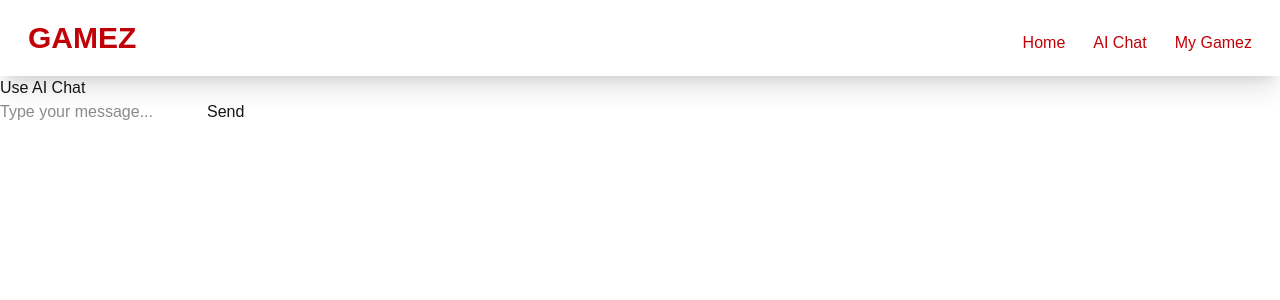
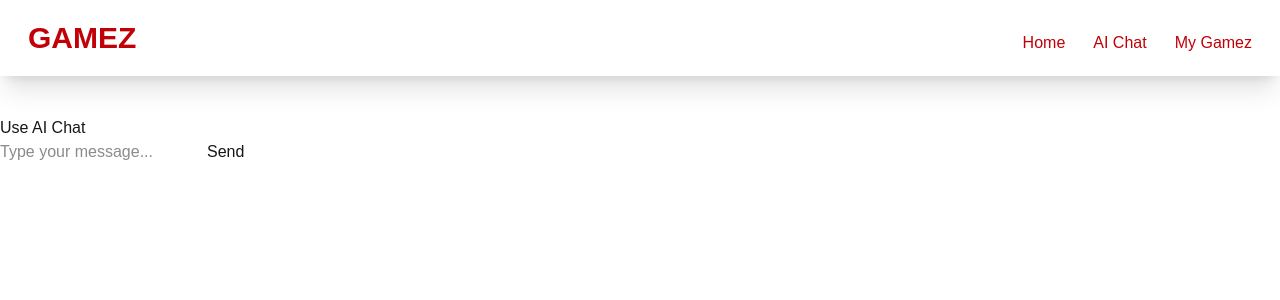
Before and after one commit to Mohamed-M/Gamez, a Next.js app: page /chat in a window 1280 px wide. Shown: the top 300 px of the page. Built offline with nearby package versions, Linux system fonts and the light colour scheme.

Commit message:
Add spinner color, container typo

```diff
--- a/app/globals.css
+++ b/app/globals.css
@@ -34,7 +34,7 @@ body {
 
 .spinner {
   border: 4px solid rgba(0, 0, 0, 0.1);
-  border-left-color: blue;
+  border-left-color: red;
   border-radius: 50%;
   width: 40px;
   height: 40px;
--- a/app/layout.tsx
+++ b/app/layout.tsx
@@ -21,8 +21,9 @@ export default function RootLayout({ children }: LayoutProps<"/">) {
     >
       <body className="min-h-full flex flex-col">
         <Header />
-        <main class-name="container" />
-        {children}
+        <main className="container mx-auto mt-10">
+          {children}
+        </main>
         </body>
     </html>
   );
--- a/components/CardsList.tsx
+++ b/components/CardsList.tsx
@@ -10,7 +10,7 @@ type CardsListProps = {
 export default function CardsList({ gamezVideos, title }: CardsListProps) {
   return (
     <div className="mb-10 px-7">
-      <h2 className="font-semibold text-2xl mb-3 text-gray-100">{title}</h2>
+      <h2 className="font-semibold text-2xl mb-3">{title}</h2>
       <div className="flex flex-col space-y-7">
         {gamezVideos.map((game) => (
             <CardItem game={game} key={game.id} />
```
